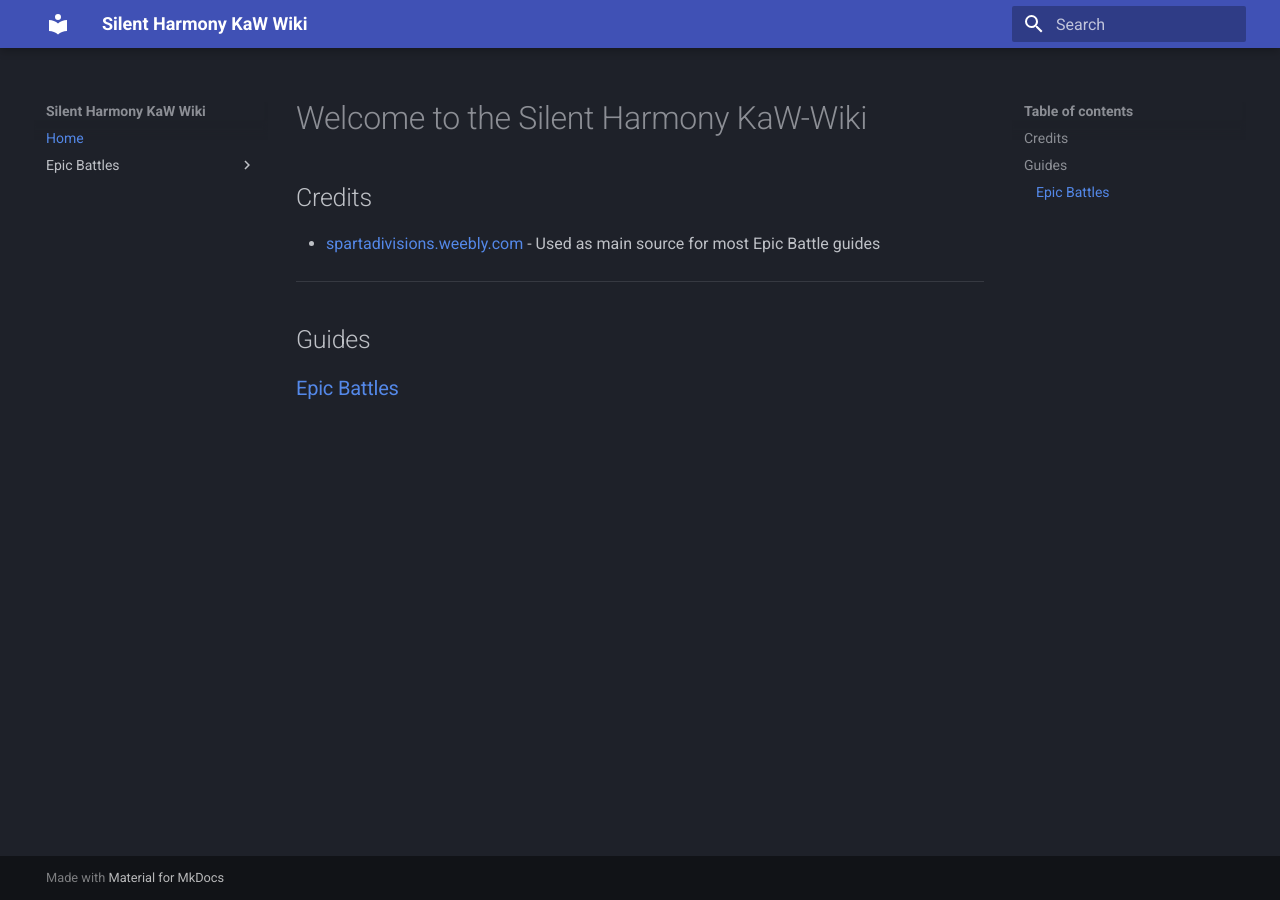
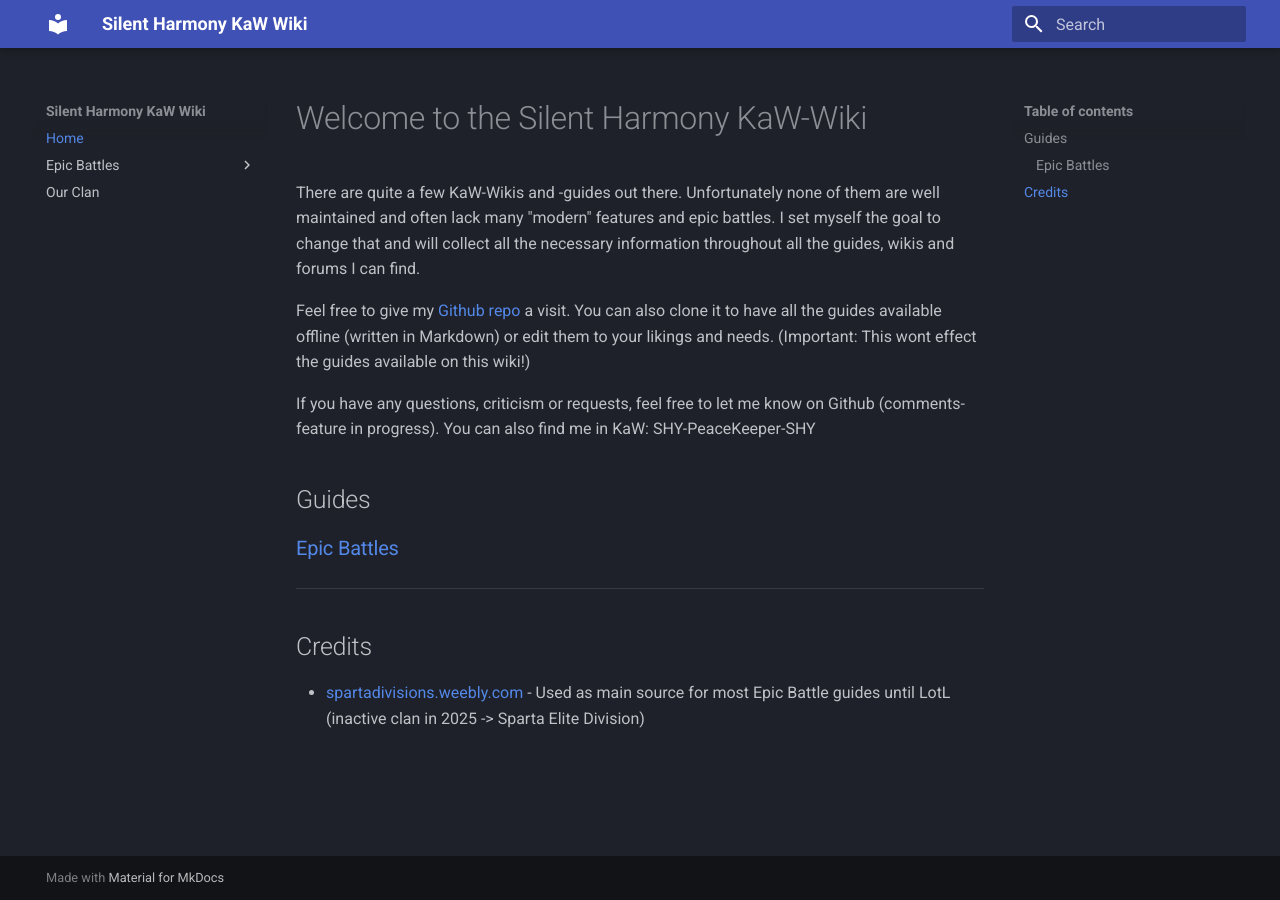
Before and after one commit to SHY-PeaceKeeper-SHY/kaw-wiki, an MkDocs documentation site: the page built from docs/index.md, in a window 1280 px wide. Built offline with MkDocs 1.6.1 and Material for MkDocs 9.7.7, drawn with Linux system fonts in a browser that asks for light colours.

Commit message:
Added Clan-Info, wrote Introduction

```diff
--- a/docs/index.md
+++ b/docs/index.md
@@ -1,11 +1,18 @@
 # Welcome to the Silent Harmony KaW-Wiki
 
-## Credits
+There are quite a few KaW-Wikis and -guides out there. Unfortunately none of them are well maintained and often lack many "modern" features and epic battles.
+I set myself the goal to change that and will collect all the necessary information throughout all the guides, wikis and forums I can find.
 
-* <a href="https://spartadivisions.weebly.com" target="_blank" rel="noopener noreferrer">spartadivisions.weebly.com</a> - Used as main source for most Epic Battle guides
+Feel free to give my [Github repo](https://github.com/SHY-PeaceKeeper-SHY/kaw-wiki) a visit. You can also clone it to have all the guides available offline (written in Markdown) or edit them to your likings and needs. (Important: This wont effect the guides available on this wiki!)
 
----
+If you have any questions, criticism or requests, feel free to let me know on Github (comments-feature in progress).
+You can also find me in KaW: SHY-PeaceKeeper-SHY
 
 ## Guides
 
 ### [Epic Battles](epic-battles.md)
+
+---
+## Credits
+
+* <a href="https://spartadivisions.weebly.com" target="_blank" rel="noopener noreferrer">spartadivisions.weebly.com</a> - Used as main source for most Epic Battle guides until LotL (inactive clan in 2025 -> Sparta Elite Division)
--- a/mkdocs.yml
+++ b/mkdocs.yml
@@ -1,5 +1,5 @@
 site_name: Silent Harmony KaW Wiki
-site_description: A fan-made wiki for Kingdoms at War Epic Battles
+site_description: A fan-made wiki for Kingdoms at War
 site_author: Silent Harmony Clan
 
 theme:
@@ -40,3 +40,4 @@ nav:
           - City of the Dead: epic-battles/tier5/city-of-the-dead.md
           - Figure of Death: epic-battles/tier5/figure-of-death.md
           - "Haunting: The Escape": epic-battles/tier5/haunting-the-escape.md
+  - Our Clan: our-clan.md
```
Also changed, not shown: docs/ads.md (added, +24 -0 lines), docs/our-clan.md (added, +25 -0 lines), docs/titles.md (added, +3 -0 lines).
